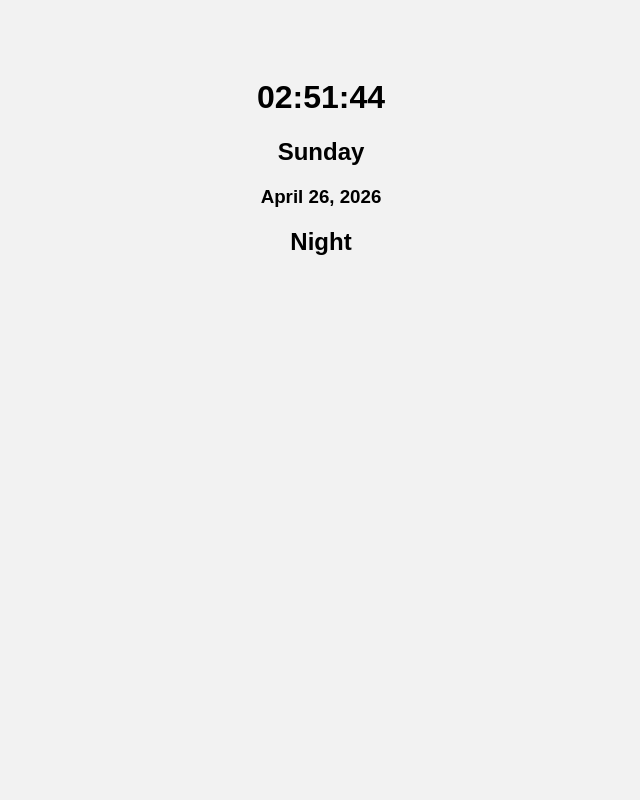
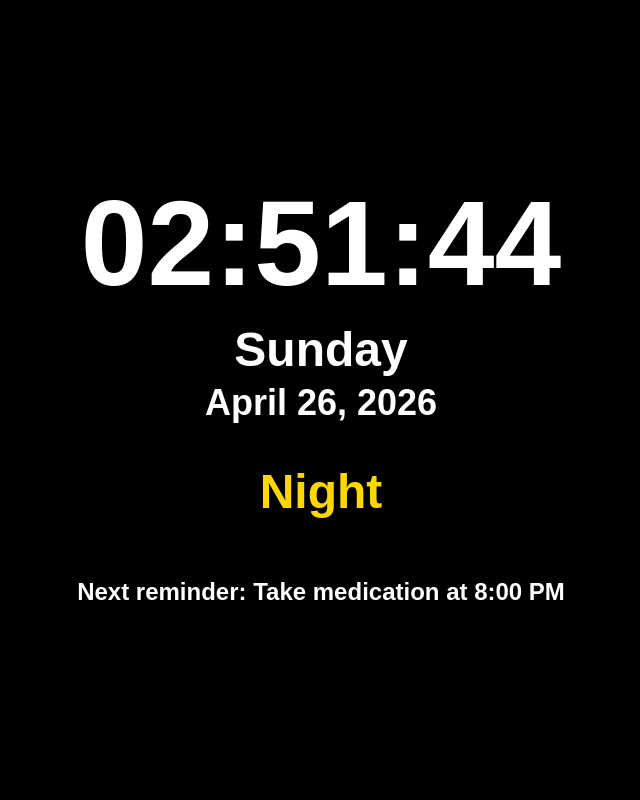
Before and after one commit to turtlebrain/DementiaClock, a Flask app: page / in a window 1280 px wide. Shown: the whole page, without its empty margins (319-959 px from the left). Run offline with Flask 3, Linux system fonts and the light colour scheme.

Commit message:
Enhance index.html layout and styling: updated body styles for full-screen display, added clock, day, date, and time-of-day elements with improved visibility. Introduced placeholder for next reminder functionality.

```diff
--- a/templates/index.html
+++ b/templates/index.html
@@ -3,19 +3,51 @@
   <head>
     <title>Dementia Clock</title>
     <style>
-      body {
-        font-family: Arial, sans-serif;
-        background: #f2f2f2;
-        text-align: center;
-        padding-top: 50px;
-      }
-    </style>
+        body {
+          margin: 0;
+          padding: 0;
+          background: #000; /* pure black for max contrast */
+          color: #fff;      /* pure white text */
+          font-family: Arial, sans-serif;
+          display: flex;
+          flex-direction: column;
+          justify-content: center;
+          align-items: center;
+          height: 100vh; /* full screen */
+          text-align: center;
+        }
+
+        #clock {
+          font-size: 120px;
+          font-weight: bold;
+          margin: 0;
+        }
+
+        #day {
+          font-size: 48px;
+          margin: 10px 0 0 0;
+        }
+
+        #date {
+          font-size: 36px;
+          margin: 5px 0 20px 0;
+        }
+
+        #timeofday {
+          font-size: 48px;
+          margin-top: 20px;
+          color: #ffd700; /* gold for emphasis */
+        }
+      </style>
+
   </head>
   <body>
     <h1 id="clock">--:--:--</h1>
     <h2 id="day">Loading day...</h2>
     <h3 id="date">Loading date...</h3>
     <h2 id="timeofday">Loading...</h2>
+    <h2 id="nextReminder">No reminders scheduled</h2>
+
 
     <script>
       function updateClock() {
@@ -58,8 +90,17 @@
         document.getElementById("timeofday").textContent = label;
       }
 
+      function updateReminder() {
+        // Placeholder for now — this will come from Flask later
+        const placeholderReminder = "Next reminder: Take medication at 8:00 PM";
+
+        // For now, always show the placeholder
+        document.getElementById("nextReminder").textContent = placeholderReminder;
+      }
+
       updateClock();
       setInterval(updateClock, 1000);
+      updateReminder();
     </script>
   </body>
 
```
